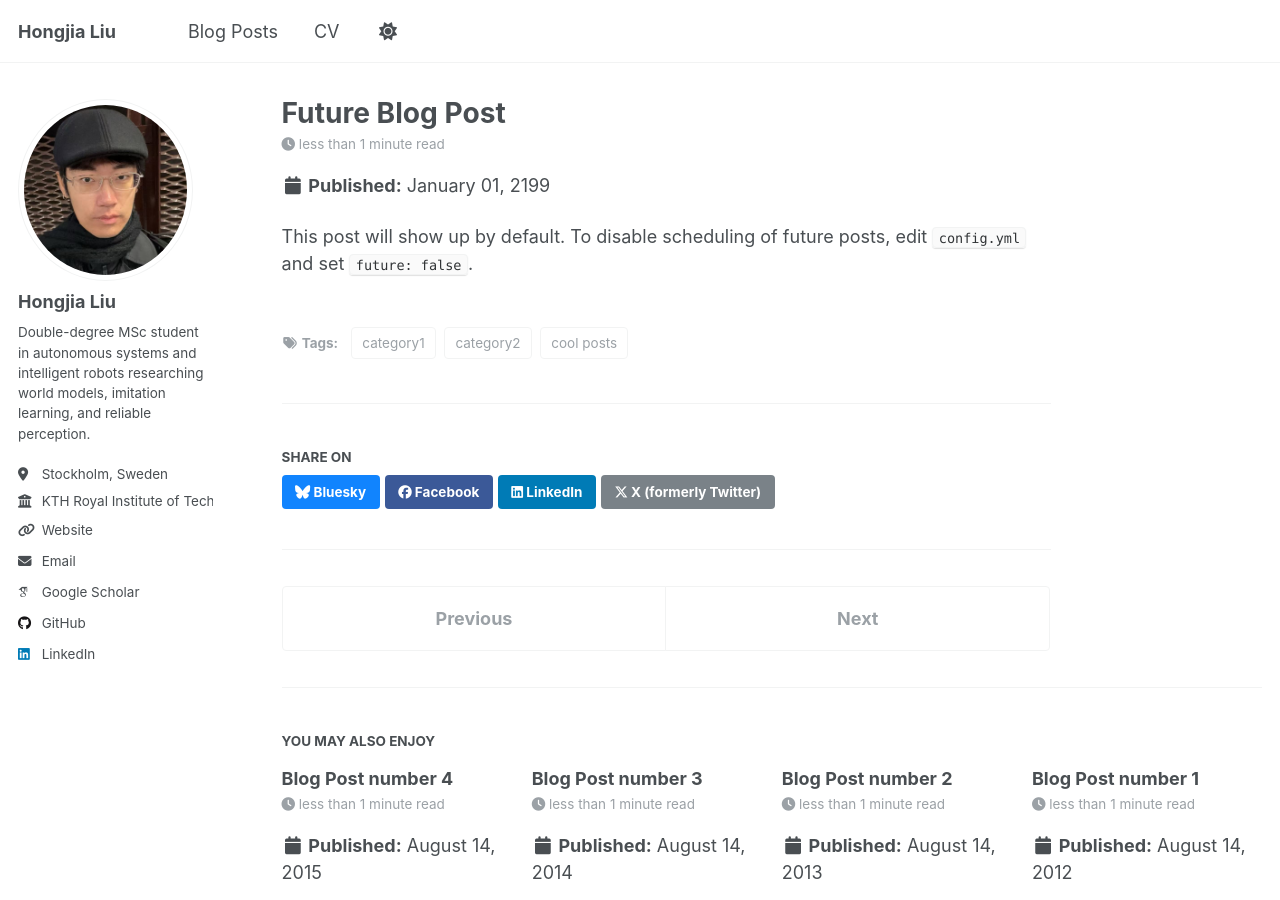
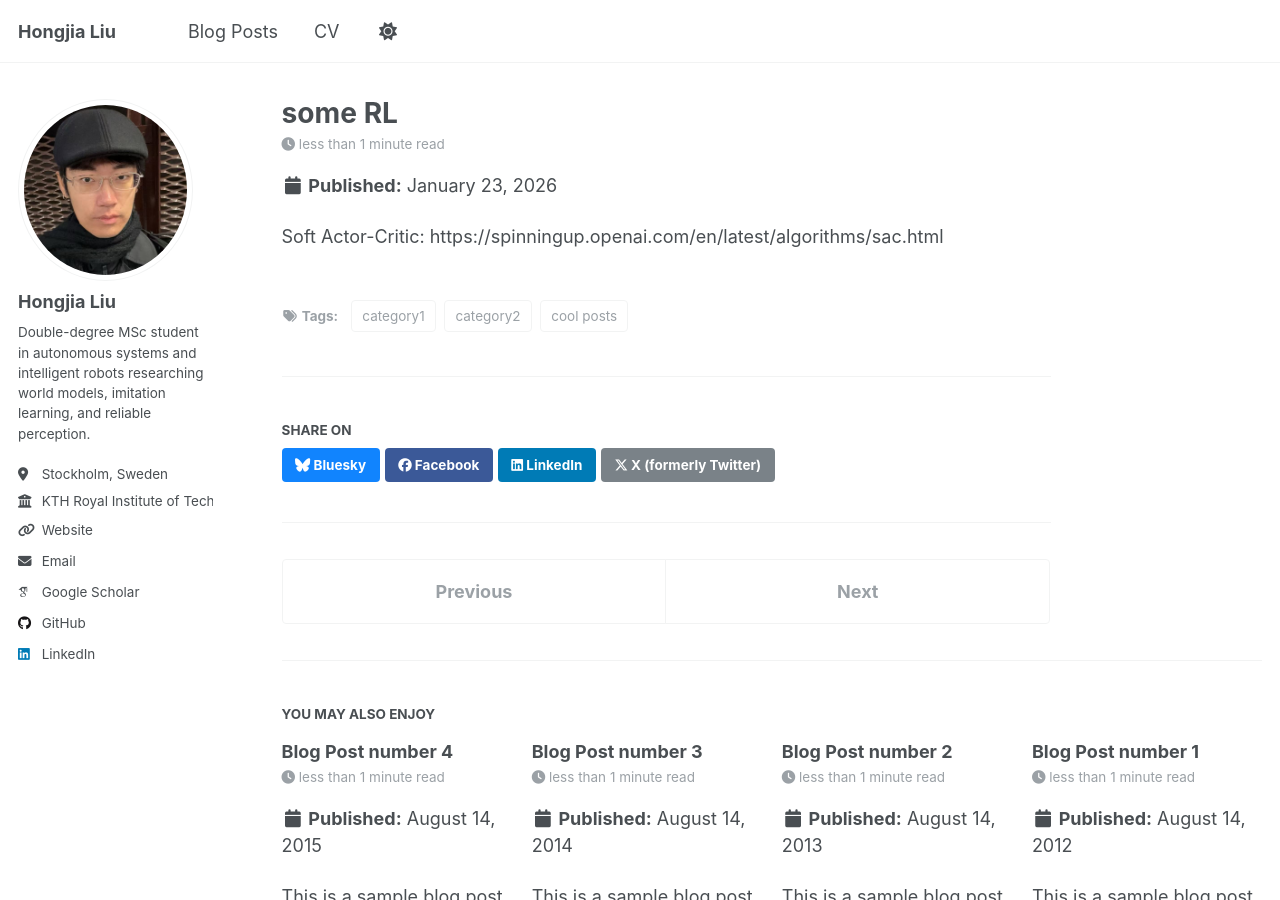
Before and after one commit to lhj-lhj/lhj-lhj.github.io, a Jekyll site: the page built from _posts/2199-01-01-future-post.md, in a window 1280 px wide and 900 px high. Built offline with Jekyll 4.4.1, drawn with Linux system fonts in a browser that asks for light colours; some web fonts are replaced.

Commit message:
test
Updated title and date for future blog post.

```diff
--- a/_posts/2199-01-01-future-post.md
+++ b/_posts/2199-01-01-future-post.md
@@ -1,6 +1,6 @@
 ---
-title: 'Future Blog Post'
-date: 2199-01-01
+title: 'some RL'
+date: 2026-01-23
 permalink: /posts/2012/08/blog-post-4/
 tags:
   - cool posts
@@ -8,4 +8,5 @@ tags:
   - category2
 ---
 
-This post will show up by default. To disable scheduling of future posts, edit `config.yml` and set `future: false`.
+Soft Actor-Critic:
+https://spinningup.openai.com/en/latest/algorithms/sac.html
```
